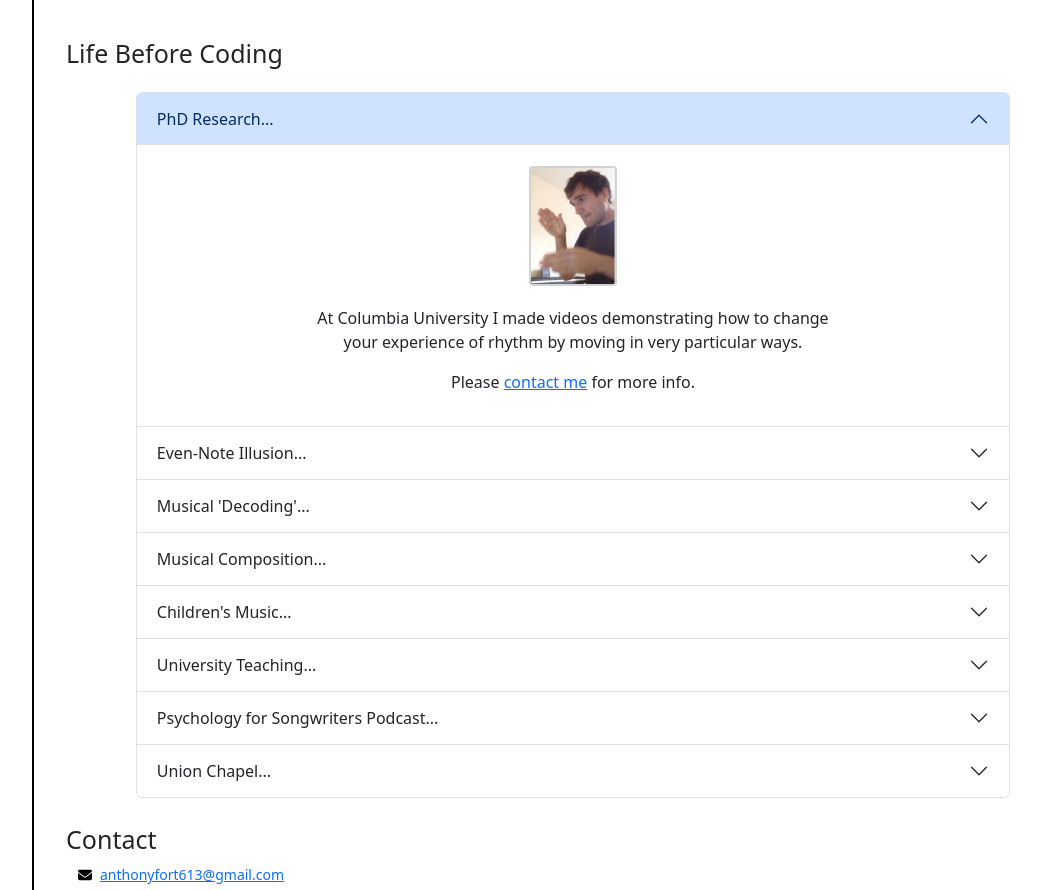
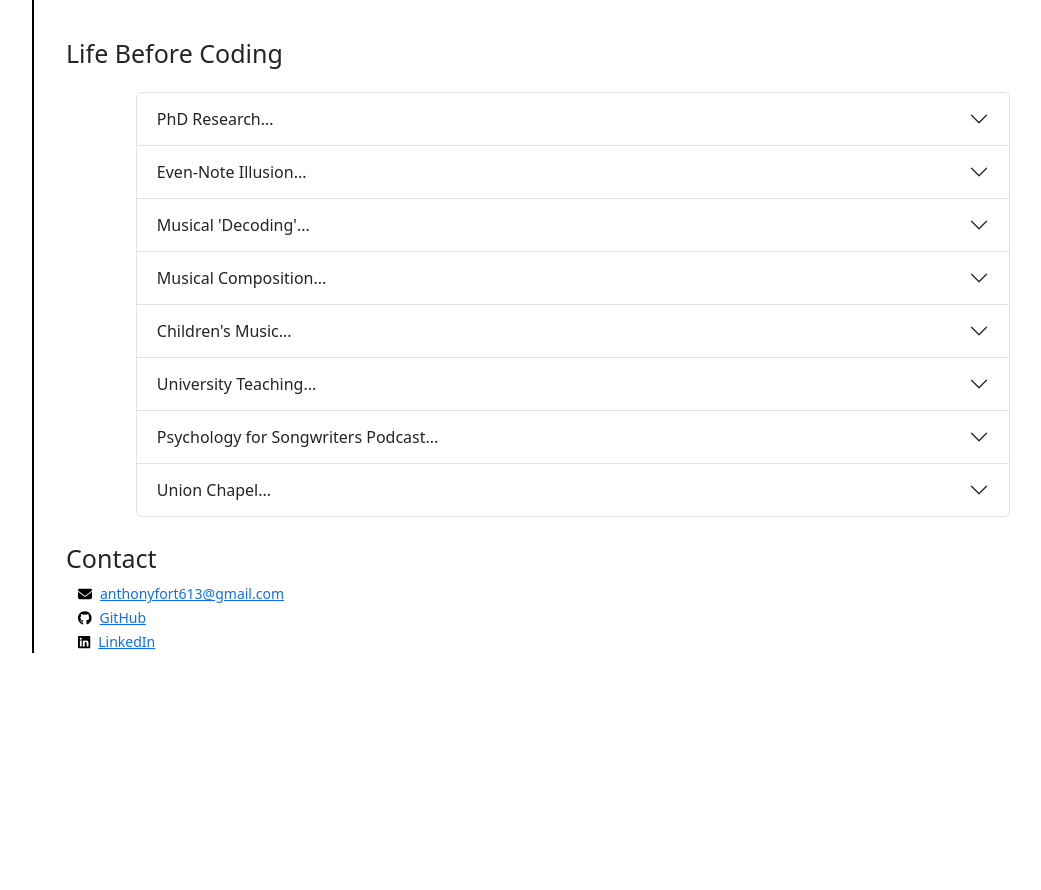
Before and after one commit to AnthonyFort/portfolio, a React (Create React App) app: page / in a window 1280 px wide. Shown: the part 1359-2249 px from the top of the page, without its empty margins (168-1209 px from the left). After the commit the page ends 2060 px from the top, so only its background shows below. Built offline with nearby package versions, Linux system fonts and the light colour scheme.

Commit message:
Ensures accordion starts collapsed

```diff
--- a/src/components/Music.js
+++ b/src/components/Music.js
@@ -112,7 +112,7 @@
         <h2 className='header-text project-header'>Life Before Coding</h2>
         <Row className='mt-4'>
           <Col xs={10} sm={10} md={10} className="mx-auto">
-            <Accordion defaultActiveKey="0">
+            <Accordion>
               {musicInfo.map((item, index) => (
                 <Accordion.Item eventKey={`${index}`} key={index}>
                   <Accordion.Header>{item.title}</Accordion.Header>
```
